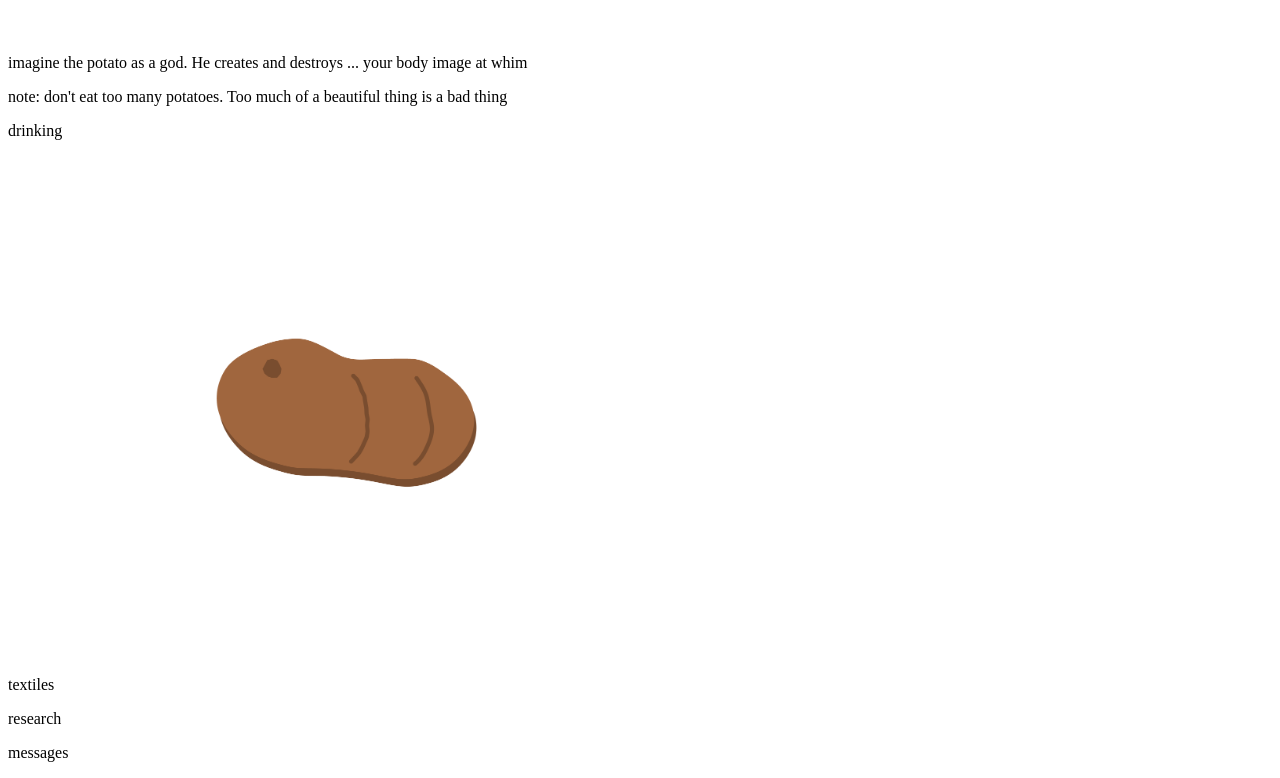
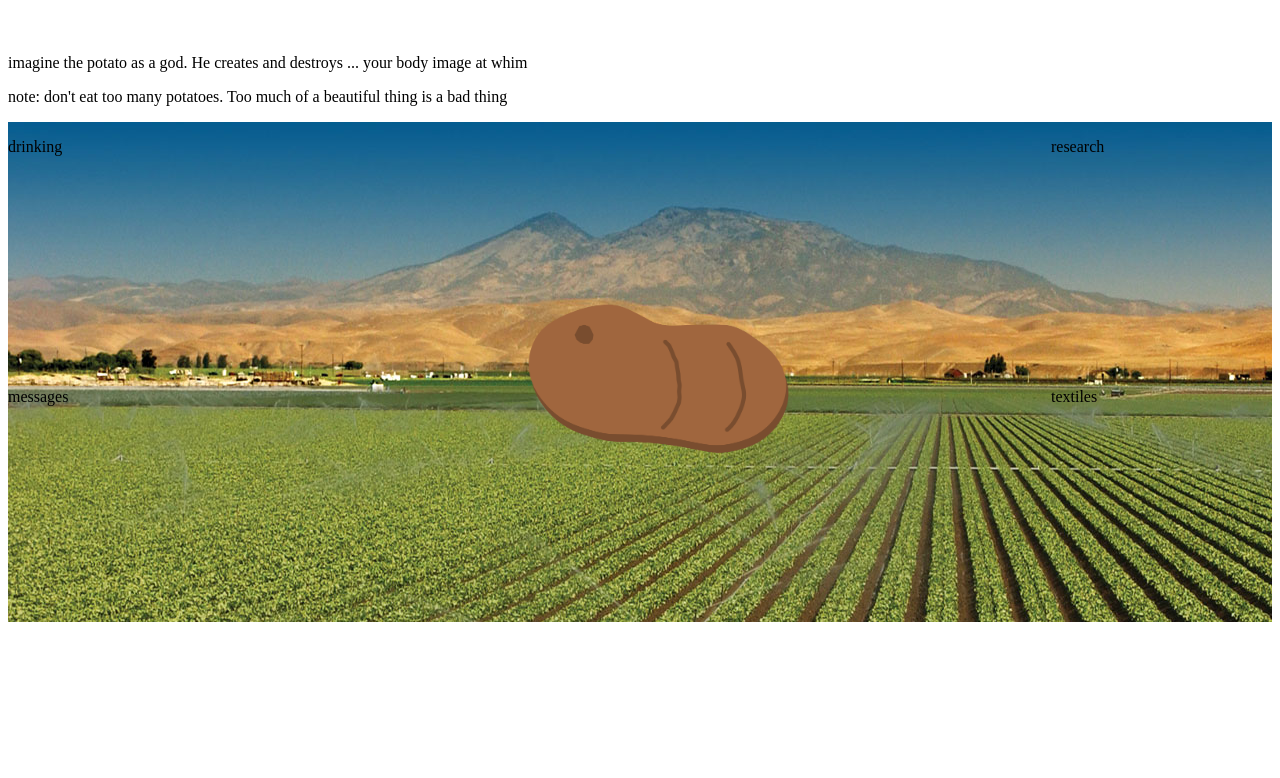
Before and after one commit to dewo3276/web_dev, a plain HTML site: page commitment/index.html in a window 1280 px wide. Shown: the part 370-1148 px from the top of the page. After the commit the page ends 1000 px from the top, so only its background shows below. Drawn offline with Linux system fonts and the light colour scheme.

Commit message:
set up layout 1.6

```diff
--- a/commitment/css/main.css
+++ b/commitment/css/main.css
@@ -20,8 +20,9 @@
 
 .farmContainer {
   display: grid;
-  grid-template-rows: auto;
-  grid-template-columns: 1fr 2fr 1fr;
+  grid-template-areas:
+  "drinking drinking centerGif centerGif research research"
+  "messages messages centerGif centerGif textiles textiles";
   background-image: url("../img/potato_cover.jpg");
   background-repeat: no-repeat;
   min-height: 50vh;
@@ -30,18 +31,22 @@
 
 .centerGif{
   max-height: 500px;
-  grid-column-start: 3;
-  grid-row-start: 3;
+  grid-area: centerGif;
+  margin: auto;
 }
 
 .drinking{
+  grid-area: drinking;
 }
 
 .research{
+  grid-area: research;
 }
 
 .messages{
+  grid-area: messages;
 }
 
 .textiles{
+  grid-area: textiles;
 }
--- a/commitment/index.html
+++ b/commitment/index.html
@@ -12,7 +12,7 @@
     </div>
     <p>imagine the potato as a god. He creates and destroys ... your body image at whim</p>
     <p>note: don't eat too many potatoes. Too much of a beautiful thing is a bad thing</p>
-    <div class="farmContaine">
+    <div class="farmContainer">
       <p class="drinking">drinking</p>
       <img src="img/resting_potato.png" alt="" class="centerGif">
       <p class="textiles">textiles</p>
```
